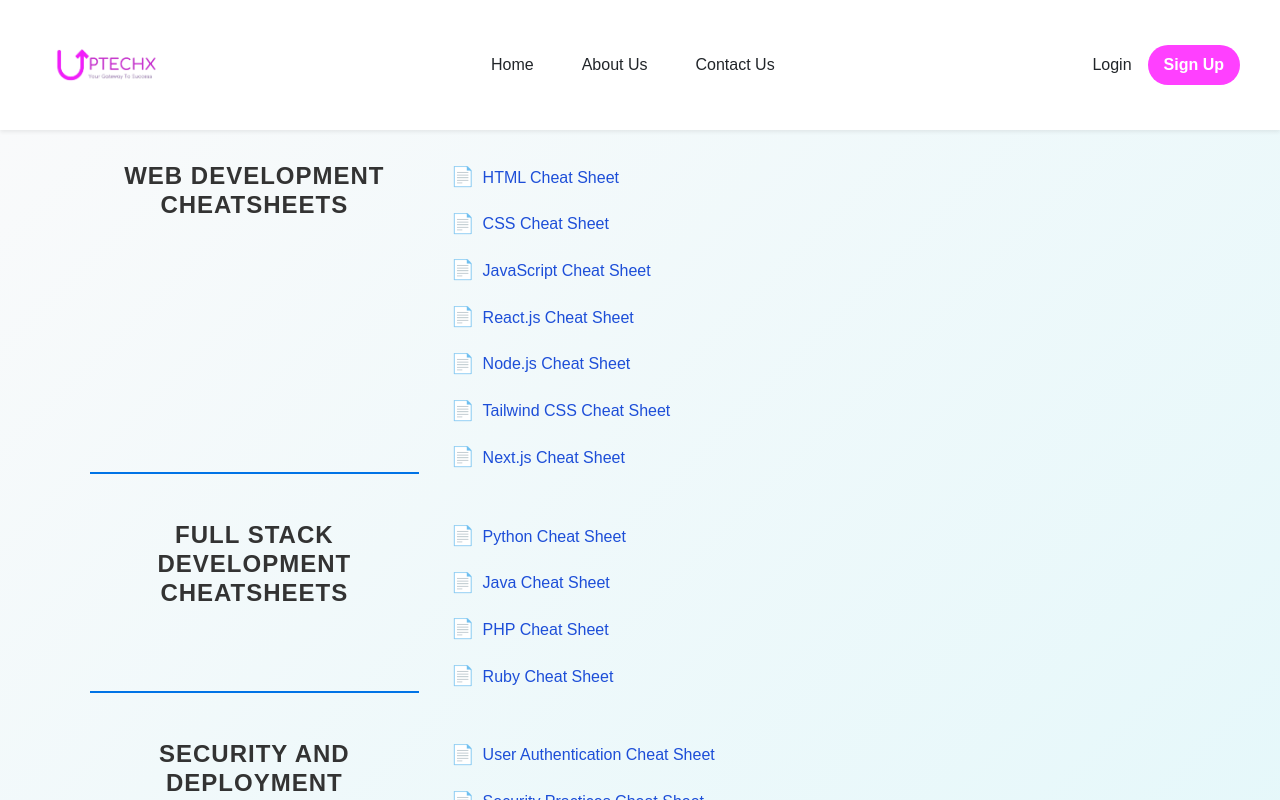
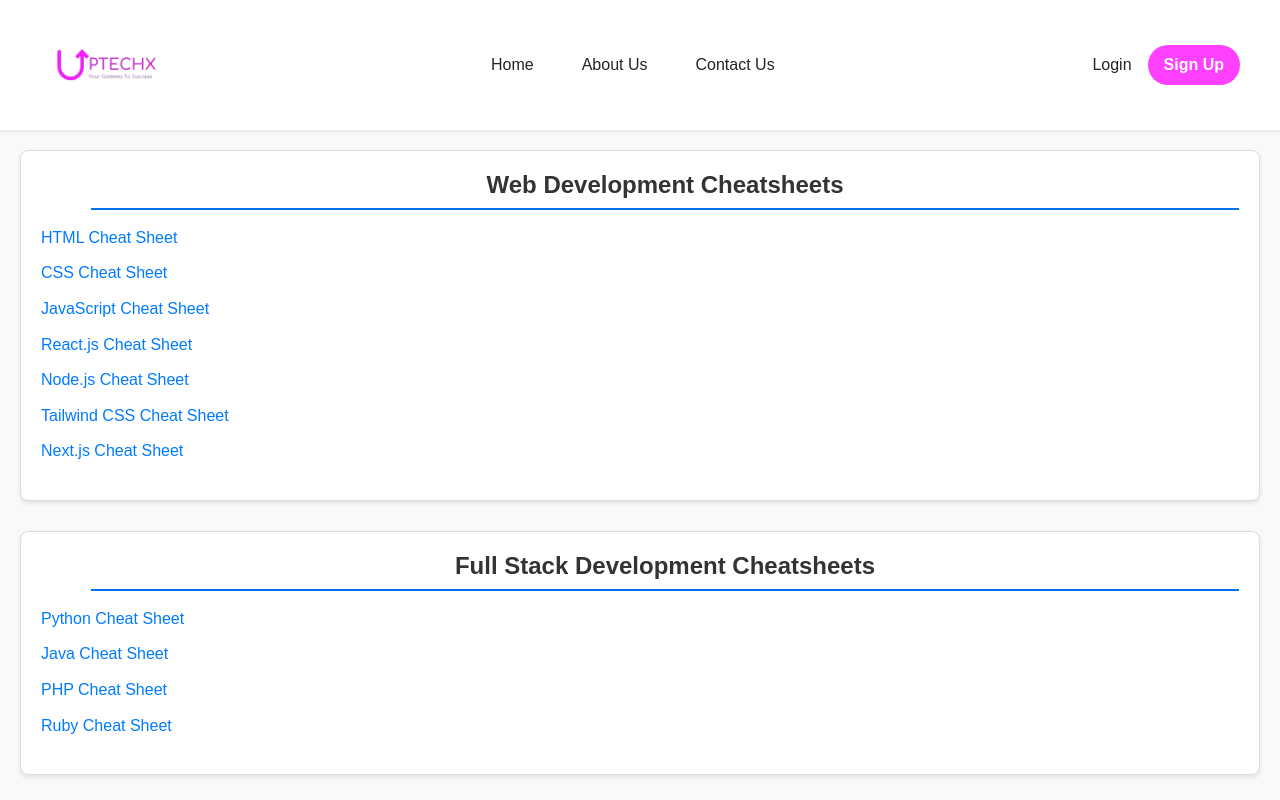
Before and after one commit to Ayesha18388/uptechx, a React (Create React App) app: page /cheatsheets in a window 1280 px wide. Shown: the top 800 px of the page. Built offline with nearby package versions, Linux system fonts and the light colour scheme.

Commit message:
new update

```diff
--- a/public/db.json
+++ b/public/db.json
@@ -38,7 +38,8 @@
           "level": "Intermediate",
           "link": "https://www.udemy.com/course/ai-in-practice/"
         }
-      ]
+      ],
+      "id": "01df"
     },
     {
       "category": "Data Science",
@@ -78,7 +79,8 @@
           "level": "Intermediate",
           "link": "https://www.coursera.org/specializations/data-science-foundations-r"
         }
-      ]
+      ],
+      "id": "8a0a"
     },
     {
       "category": "React.js, Next.js, Tailwind CSS, TypeScript",
@@ -139,7 +141,8 @@
           "level": "Beginner",
           "link": "https://www.coursera.org/projects/typescript-string-properties-and-methods"
         }
-      ]
+      ],
+      "id": "12a9"
     },
     {
       "category": "ChatGPT",
@@ -179,7 +182,8 @@
           "level": "Intermediate",
           "link": "https://www.coursera.org/learn/chatgpt-for-data-analytics"
         }
-      ]
+      ],
+      "id": "5e83"
     },
     {
       "category": "Generative AI",
@@ -219,7 +223,8 @@
           "level": "Beginner",
           "link": "https://www.coursera.org/learn/introduction-to-generative-ai"
         }
-      ]
+      ],
+      "id": "51c0"
     },
     {
       "category": "Data Analysis",
@@ -252,7 +257,8 @@
           "level": "Intermediate",
           "link": "https://www.coursera.org/professional-certificates/google-data-analytics"
         }
-      ]
+      ],
+      "id": "2838"
     },
     {
       "category": "Programming Languages",
@@ -292,7 +298,8 @@
           "level": "Beginner",
           "link": "https://www.coursera.org/learn/r-programming?"
         }
-      ]
+      ],
+      "id": "4122"
     },
     {
       "category": "Cloud Computing",
@@ -332,7 +339,8 @@
           "level": "Intermediate",
           "link": "https://www.coursera.org/learn/microsoft-azure-cloud-services?"
         }
-      ]
+      ],
+      "id": "b8ea"
     },
     {
       "category": "Web Development",
@@ -372,7 +380,8 @@
           "level": "Intermediate",
           "link": "https://www.coursera.org/professional-certificates/ibm-frontend-developer"
         }
-      ]
+      ],
+      "id": "e753"
     },
     {
       "category": "Full Stack Development",
@@ -412,7 +421,8 @@
           "level": "Advanced",
           "link": "https://www.coursera.org/professional-certificates/meta-front-end-developer"
         }
-      ]
+      ],
+      "id": "0a87"
     },
     {
       "category": "AWS (Amazon Web Services)",
@@ -452,7 +462,8 @@
           "level": "Advanced",
           "link": "https://explore.skillbuilder.aws/learn/learning-plans/1570/aws-for-games-cloud-game-development-knowledge-badge-readiness-path"
         }
-      ]
+      ],
+      "id": "233f"
     },
     {
       "category": "DevOps",
@@ -492,7 +503,8 @@
           "level": "Advanced",
           "link": "https://www.coursera.org/specializations/devops-cloud-and-agile-foundations"
         }
-      ]
+      ],
+      "id": "8f31"
     },
     {
       "category": "UI/UX Design",
@@ -532,7 +544,8 @@
           "level": "Intermediate",
           "link": "https://www.coursera.org/learn/designing-user-interfaces-and-experiences-uiux"
         }
-      ]
+      ],
+      "id": "8118"
     },
     {
       "category": "Figma, Canva, Adobe",
@@ -572,7 +585,8 @@
           "level": "Beginner",
           "link": ""
         }
-      ]
+      ],
+      "id": "51d7"
     },
     {
       "category": "Cybersecurity",
@@ -612,7 +626,8 @@
           "level": "Advanced",
           "link": "https://www.coursera.org/specializations/cbrops"
         }
-      ]
+      ],
+      "id": "f923"
     },
     {
       "category": "Big Data",
@@ -652,7 +667,8 @@
           "level": "Beginner",
           "link": "https://www.coursera.org/learn/big-data-management"
         }
-      ]
+      ],
+      "id": "f039"
     },
     {
       "category": "Software Development",
@@ -692,7 +708,8 @@
           "level": "Intermediate",
           "link": "https://www.coursera.org/professional-certificates/generative-ai-for-software-development"
         }
-      ]
+      ],
+      "id": "9272"
     },
     {
       "category": "Data Structures and Algorithms (DSA)",
@@ -705,7 +722,7 @@
           "link": "https://www.coursera.org/learn/data-structures"
         },
         {
-          "id":89,
+          "id": 89,
           "title": "Python Data Structures",
           "description": "Learn data structures using Python.",
           "level": "Intermediate",
@@ -732,81 +749,241 @@
           "level": "Beginner",
           "link": "https://www.freecodecamp.org/news/learn-data-structures-and-algorithms/"
         }
-      ]
+      ],
+      "id": "d467"
     }
   ],
   "cheatsheets": [
     {
       "category": "Web Development Cheatsheets",
       "items": [
-        { "title": "HTML Cheat Sheet", "link": "https://drive.google.com/file/d/1ZSE9-sMpz3t63C1kYsbt6JIf1SR2o3w1/view?usp=drivesdk" },
-        { "title": "CSS Cheat Sheet", "link": "https://drive.google.com/file/d/1ZSV-bA18TpWmsU6Ofv5AhequD6_6oc70/view?usp=drivesdk" },
-        { "title": "JavaScript Cheat Sheet", "link": "https://drive.google.com/file/d/1ZTVt1_cF1NgxdeYEMvzkYtZwAb0CX9Sn/view?usp=drivesdk" },
-        { "title": "React.js Cheat Sheet", "link": "https://drive.google.com/file/d/1ZU4znQ1ivEA0QK74wrb7opiHdMpE92aU/view?usp=drivesdk" },
-        { "title": "Node.js Cheat Sheet", "link": "https://drive.google.com/file/d/1ZXcfrqeSz9ZlisAhv3aqitkZ7ZiNxGZv/view?usp=drivesdk" },
-        { "title": "Tailwind CSS Cheat Sheet", "link": "https://drive.google.com/file/d/1ZWt3ec6hXy-WT0dKyHYszJoBidsTKZzB/view?usp=drivesdk" },
-        { "title": "Next.js Cheat Sheet", "link": "https://drive.google.com/file/d/1ZXZpjO4Tq8mDfuPeUwVTb93E8Lk0mVg8/view?usp=drivesdk" }
-      ]
+        {
+          "title": "HTML Cheat Sheet",
+          "link": "https://drive.google.com/file/d/1ZSE9-sMpz3t63C1kYsbt6JIf1SR2o3w1/view?usp=drivesdk"
+        },
+        {
+          "title": "CSS Cheat Sheet",
+          "link": "https://drive.google.com/file/d/1ZSV-bA18TpWmsU6Ofv5AhequD6_6oc70/view?usp=drivesdk"
+        },
+        {
+          "title": "JavaScript Cheat Sheet",
+          "link": "https://drive.google.com/file/d/1ZTVt1_cF1NgxdeYEMvzkYtZwAb0CX9Sn/view?usp=drivesdk"
+        },
+        {
+          "title": "React.js Cheat Sheet",
+          "link": "https://drive.google.com/file/d/1ZU4znQ1ivEA0QK74wrb7opiHdMpE92aU/view?usp=drivesdk"
+        },
+        {
+          "title": "Node.js Cheat Sheet",
+          "link": "https://drive.google.com/file/d/1ZXcfrqeSz9ZlisAhv3aqitkZ7ZiNxGZv/view?usp=drivesdk"
+        },
+        {
+          "title": "Tailwind CSS Cheat Sheet",
+          "link": "https://drive.google.com/file/d/1ZWt3ec6hXy-WT0dKyHYszJoBidsTKZzB/view?usp=drivesdk"
+        },
+        {
+          "title": "Next.js Cheat Sheet",
+          "link": "https://drive.google.com/file/d/1ZXZpjO4Tq8mDfuPeUwVTb93E8Lk0mVg8/view?usp=drivesdk"
+        }
+      ],
+      "id": "1291"
     },
     {
       "category": "Full Stack Development Cheatsheets",
       "items": [
-        { "title": "Python Cheat Sheet", "link": "https://drive.google.com/file/d/1ZXZpjO4Tq8mDfuPeUwVTb93E8Lk0mVg8/view?usp=drivesdk" },
-        { "title": "Java Cheat Sheet", "link": "https://drive.google.com/file/d/1ZXZpjO4Tq8mDfuPeUwVTb93E8Lk0mVg8/view?usp=drivesdk" },
-        { "title": "PHP Cheat Sheet", "link": "https://drive.google.com/file/d/1ZXZpjO4Tq8mDfuPeUwVTb93E8Lk0mVg8/view?usp=drivesdk" },
-        { "title": "Ruby Cheat Sheet", "link": "https://drive.google.com/file/d/1ZXZpjO4Tq8mDfuPeUwVTb93E8Lk0mVg8/view?usp=drivesdk" }
-      ]
+        {
+          "title": "Python Cheat Sheet",
+          "link": "https://drive.google.com/file/d/1ZXZpjO4Tq8mDfuPeUwVTb93E8Lk0mVg8/view?usp=drivesdk"
+        },
+        {
+          "title": "Java Cheat Sheet",
+          "link": "https://drive.google.com/file/d/1ZXZpjO4Tq8mDfuPeUwVTb93E8Lk0mVg8/view?usp=drivesdk"
+        },
+        {
+          "title": "PHP Cheat Sheet",
+          "link": "https://drive.google.com/file/d/1ZXZpjO4Tq8mDfuPeUwVTb93E8Lk0mVg8/view?usp=drivesdk"
+        },
+        {
+          "title": "Ruby Cheat Sheet",
+          "link": "https://drive.google.com/file/d/1ZXZpjO4Tq8mDfuPeUwVTb93E8Lk0mVg8/view?usp=drivesdk"
+        }
+      ],
+      "id": "e8dc"
     },
     {
       "category": "Security and Deployment Cheatsheets",
       "items": [
-        { "title": "User Authentication Cheat Sheet", "link": "https://drive.google.com/file/d/1ZXZpjO4Tq8mDfuPeUwVTb93E8Lk0mVg8/view?usp=drivesdk" },
-        { "title": "Security Practices Cheat Sheet", "link": "https://drive.google.com/file/d/1ZXZpjO4Tq8mDfuPeUwVTb93E8Lk0mVg8/view?usp=drivesdk" },
-        { "title": "Docker Cheat Sheet", "link": "https://drive.google.com/file/d/1ZXZpjO4Tq8mDfuPeUwVTb93E8Lk0mVg8/view?usp=drivesdk" },
-        { "title": "CI/CD Cheat Sheet", "link": "https://drive.google.com/file/d/1ZXZpjO4Tq8mDfuPeUwVTb93E8Lk0mVg8/view?usp=drivesdk" },
-        { "title": "Cloud Deployment Cheat Sheet", "link": "https://drive.google.com/file/d/1ZXZpjO4Tq8mDfuPeUwVTb93E8Lk0mVg8/view?usp=drivesdk" }
-      ]
+        {
+          "title": "User Authentication Cheat Sheet",
+          "link": "https://drive.google.com/file/d/1ZXZpjO4Tq8mDfuPeUwVTb93E8Lk0mVg8/view?usp=drivesdk"
+        },
+        {
+          "title": "Security Practices Cheat Sheet",
+          "link": "https://drive.google.com/file/d/1ZXZpjO4Tq8mDfuPeUwVTb93E8Lk0mVg8/view?usp=drivesdk"
+        },
+        {
+          "title": "Docker Cheat Sheet",
+          "link": "https://drive.google.com/file/d/1ZXZpjO4Tq8mDfuPeUwVTb93E8Lk0mVg8/view?usp=drivesdk"
+        },
+        {
+          "title": "CI/CD Cheat Sheet",
+          "link": "https://drive.google.com/file/d/1ZXZpjO4Tq8mDfuPeUwVTb93E8Lk0mVg8/view?usp=drivesdk"
+        },
+        {
+          "title": "Cloud Deployment Cheat Sheet",
+          "link": "https://drive.google.com/file/d/1ZXZpjO4Tq8mDfuPeUwVTb93E8Lk0mVg8/view?usp=drivesdk"
+        }
+      ],
+      "id": "56a6"
     },
     {
       "category": "Advanced Topics Cheatsheets",
       "items": [
-        { "title": "System Design Cheat Sheet", "link": "https://drive.google.com/file/d/1ZXZpjO4Tq8mDfuPeUwVTb93E8Lk0mVg8/view?usp=drivesdk" },
-        { "title": "Performance Optimization Cheat Sheet", "link": "https://drive.google.com/file/d/1ZXZpjO4Tq8mDfuPeUwVTb93E8Lk0mVg8/view?usp=drivesdk" },
-        { "title": "Cyber Security Cheat Sheet", "link": "https://drive.google.com/file/d/1ZXZpjO4Tq8mDfuPeUwVTb93E8Lk0mVg8/view?usp=drivesdk" },
-        { "title": "Blockchain Cheat Sheet", "link": "https://drive.google.com/file/d/1ZXZpjO4Tq8mDfuPeUwVTb93E8Lk0mVg8/view?usp=drivesdk" },
-        { "title": "NoSQL Cheat Sheet", "link": "https://drive.google.com/file/d/1ZXZpjO4Tq8mDfuPeUwVTb93E8Lk0mVg8/view?usp=drivesdk" },
-        { "title": "MongoDB Cheat Sheet", "link": "https://drive.google.com/file/d/1ZXZpjO4Tq8mDfuPeUwVTb93E8Lk0mVg8/view?usp=drivesdk" }
-      ]
+        {
+          "title": "System Design Cheat Sheet",
+          "link": "https://drive.google.com/file/d/1ZXZpjO4Tq8mDfuPeUwVTb93E8Lk0mVg8/view?usp=drivesdk"
+        },
+        {
+          "title": "Performance Optimization Cheat Sheet",
+          "link": "https://drive.google.com/file/d/1ZXZpjO4Tq8mDfuPeUwVTb93E8Lk0mVg8/view?usp=drivesdk"
+        },
+        {
+          "title": "Cyber Security Cheat Sheet",
+          "link": "https://drive.google.com/file/d/1ZXZpjO4Tq8mDfuPeUwVTb93E8Lk0mVg8/view?usp=drivesdk"
+        },
+        {
+          "title": "Blockchain Cheat Sheet",
+          "link": "https://drive.google.com/file/d/1ZXZpjO4Tq8mDfuPeUwVTb93E8Lk0mVg8/view?usp=drivesdk"
+        },
+        {
+          "title": "NoSQL Cheat Sheet",
+          "link": "https://drive.google.com/file/d/1ZXZpjO4Tq8mDfuPeUwVTb93E8Lk0mVg8/view?usp=drivesdk"
+        },
+        {
+          "title": "MongoDB Cheat Sheet",
+          "link": "https://drive.google.com/file/d/1ZXZpjO4Tq8mDfuPeUwVTb93E8Lk0mVg8/view?usp=drivesdk"
+        }
+      ],
+      "id": "e50f"
     }
   ],
   "dsaAndAptitude": [
     {
       "category": "DSA Roadmap",
       "items": [
-        { "title": "DSA Roadmap", "link": "https://roadmap.sh/datastructures-and-algorithms" }
-      ]
+        {
+          "title": "DSA Roadmap",
+          "link": "https://roadmap.sh/datastructures-and-algorithms"
+        }
+      ],
+      "id": "0371"
     },
     {
       "category": "DSA Problems Sheet",
       "items": [
-        { "title": "DSA sheet by Love Babbar", "link": "https://www.geeksforgeeks.org/dsa-sheet-by-love-babbar/" },
-        { "title": "DSA by Nishanth Chahar", "link": "https://docs.google.com/spreadsheets/d/1kyHfGGaLTzWspcqMUUS5Httmip7t8LJB0P-uPrRLGos/edit?usp=drivesdk" },
-        { "title": "DSA by Shraddha Khapra", "link": "https://docs.google.com/spreadsheets/u/0/d/1hXserPuxVoWMG9Hs7y8wVdRCJTcj3xMBAEYUOXQ5Xag/htmlview" }
-      ]
+        {
+          "title": "DSA sheet by Love Babbar",
+          "link": "https://www.geeksforgeeks.org/dsa-sheet-by-love-babbar/"
+        },
+        {
+          "title": "DSA by Nishanth Chahar",
+          "link": "https://docs.google.com/spreadsheets/d/1kyHfGGaLTzWspcqMUUS5Httmip7t8LJB0P-uPrRLGos/edit?usp=drivesdk"
+        },
+        {
+          "title": "DSA by Shraddha Khapra",
+          "link": "https://docs.google.com/spreadsheets/u/0/d/1hXserPuxVoWMG9Hs7y8wVdRCJTcj3xMBAEYUOXQ5Xag/htmlview"
+        }
+      ],
+      "id": "93ca"
     },
     {
       "category": "Data Structures and Algorithms",
       "items": [
-        { "title": "DSA in JAVA", "link": "https://drive.google.com/file/d/1a-Bskv5Ni37-dQoEa-XUitXr9XA0UC6M/view?usp=drivesdk" },
-        { "title": "DSA in C++", "link": "https://drive.google.com/file/d/1a0wGJJTzUM1Kgpua6k_NxYVPW8R5nubN/view?usp=drivesdk" }
-      ]
+        {
+          "title": "DSA in JAVA",
+          "link": "https://drive.google.com/file/d/1a-Bskv5Ni37-dQoEa-XUitXr9XA0UC6M/view?usp=drivesdk"
+        },
+        {
+          "title": "DSA in C++",
+          "link": "https://drive.google.com/file/d/1a0wGJJTzUM1Kgpua6k_NxYVPW8R5nubN/view?usp=drivesdk"
+        }
+      ],
+      "id": "1d59"
     },
     {
       "category": "Aptitude",
       "items": [
-        { "title": "Qualitative Aptitude", "link": "https://drive.google.com/file/d/1_w8aO8lG1r-gkBODGjYGVikM8W-dSz9J/view?usp=drivesdk" },
-        { "title": "Quantitative Aptitude", "link": "https://drive.google.com/file/d/1_vA4I6z9I-uCTmicYRhMS_rNgxMiOac3/view?usp=drivesdk" }
-      ]
+        {
+          "title": "Qualitative Aptitude",
+          "link": "https://drive.google.com/file/d/1_w8aO8lG1r-gkBODGjYGVikM8W-dSz9J/view?usp=drivesdk"
+        },
+        {
+          "title": "Quantitative Aptitude",
+          "link": "https://drive.google.com/file/d/1_vA4I6z9I-uCTmicYRhMS_rNgxMiOac3/view?usp=drivesdk"
+        }
+      ],
+      "id": "cd0b"
+    }
+  ],
+  "admin": {
+    "username": "kulsum",
+    "password": "123456",
+    "email": "kulsumparveen56@gmail.com",
+    "role": "superadmin"
+  },
+  "scholarships": [
+    {
+      "id": "1745814656268",
+      "title": "htojhgnhg",
+      "offeredBy": "fgfghmhmg",
+      "eligibility": "gfhfoimfihj",
+      "benefits": "htfinijhrihm",
+      "link": "tihkkhih0jm0j"
+    },
+    {
+      "id": "1745814797329",
+      "title": "hrh,mhm",
+      "offeredBy": "hfoholoohmhm",
+      "eligibility": "nhophmookm",
+      "benefits": "12000",
+      "link": "tbopgngfknon"
+    },
+    {
+      "id": 1745901273770,
+      "title": "hujjlk",
+      "offeredBy": "jm;jpijj",
+      "eligibility": "mfbdfbfdm",
+      "benefits": "grspgfpgdihg",
+      "link": "dfvffipdgtipgt"
+    }
+  ],
+  "newsArticles": [
+    {
+      "id": 1745895763012,
+      "title": "eyj",
+      "description": "mfhjmh",
+      "source": "mhfhmhm",
+      "publishedDate": ",jt,tj,m",
+      "link": "hmfmrm"
+    }
+  ],
+  "hackathonsData": [
+    {
+      "id": 1745901249400,
+      "title": "ggbfpkng",
+      "dates": "gfmkpgmn",
+      "mode": "vblnfbnk",
+      "location": "pk,pdmdm",
+      "description": "gn,ngfpnm",
+      "link": "gbfgpngfmpnbvnn"
+    },
+    {
+      "id": 1745901273770,
+      "title": "hujjlk",
+      "offeredBy": "jm;jpijj",
+      "eligibility": "mfbdfbfdm",
+      "benefits": "grspgfpgdihg",
+      "link": "dfvffipdgtipgt"
     }
   ]
 }
--- a/src/App.js
+++ b/src/App.js
@@ -11,6 +11,7 @@ import Login from "./Auth/Login";
 import Scholarships from "./components/Scholarships"; // Import Scholarships
 import Hackathonsandevents from "./components/Hackathonsandevents"; // Import Hackathons and Events
 import TechNews from "./components/TechNews"; // Import Tech News
+import AdminPage from "./components/AdminPage"; // Import Admin Page
 
 const App = () => {
   const [data, setData] = useState({
@@ -75,6 +76,7 @@ const AppContent = ({ data, savedItems, setSavedItems }) => {
         <Route path="/Scholarships" element={<Scholarships />} /> {/* Scholarships Route */}
         <Route path="/Hackathonsandevents" element={<Hackathonsandevents />} /> {/* Hackathons Route */}
         <Route path="/TechNews" element={<TechNews />} /> {/* Tech News Route */}
+        <Route path="/AdminPage" element={<AdminPage />} /> {/* Admin Page Route */}
       </Routes>
       <Footer /> {/* Include Footer */}
     </>
--- a/src/components/Cheatsheets.css
+++ b/src/components/Cheatsheets.css
@@ -1,147 +1,41 @@
-/* Container for the cheatsheets section */
 .cheatsheets-container {
-  padding: 2rem;
-  background: linear-gradient(135deg, #f9fafb, #e0f7fa); /* Gradient background for a modern look */
-  display: flex;
-  flex-direction: column;
-  align-items: center;
-  min-height: 100vh;
+  padding: 20px;
+  font-family: Arial, sans-serif;
+  background-color: #f9f9f9;
 }
 
-/* Title styling for each category */
-.category-title {
-  text-align: center;
-  font-size: 2rem;
-  margin-bottom: 1.5rem;
-  color: #4f46e5; /* Indigo color for titles */
-  font-weight: bold;
-  text-transform: uppercase;
-  letter-spacing: 1px;
-  border-bottom: 2px solid #4f46e5; /* Underline effect */
-  display: inline-block;
-  padding-bottom: 0.5rem;
+.cheatsheet-category {
+  margin-bottom: 30px;
+  padding: 20px;
+  background-color: #fff;
+  border: 1px solid #ddd;
+  border-radius: 8px;
+  box-shadow: 0 2px 4px rgba(0, 0, 0, 0.1);
 }
 
-/* Grid layout for categories */
-.cheatsheet-category {
-  display: grid;
-  grid-template-columns: repeat(auto-fill, minmax(300px, 1fr)); /* Responsive grid layout */
-  gap: 2rem;
-  width: 100%;
-  max-width: 1200px; /* Limit the width for better readability */
-  margin-bottom: 2rem;
+.category-title {
+  margin-bottom: 15px;
+  color: #007bff;
+  font-size: 20px;
+  font-weight: bold;
 }
 
-/* Individual category card */
-.category {
-  background: #ffffff;
-  padding: 1.5rem;
-  border-radius: 12px; /* Rounded corners for a softer look */
-  box-shadow: 0 4px 8px rgba(0, 0, 0, 0.1); /* Subtle shadow for depth */
-  transition: transform 0.3s ease, box-shadow 0.3s ease;
-  display: flex;
-  flex-direction: column;
-  align-items: flex-start;
-  border-left: 5px solid #4f46e5; /* Accent border for uniqueness */
-}
-
-/* Hover effect for category cards */
-.category:hover {
-  transform: translateY(-10px); /* Lift effect */
-  box-shadow: 0 8px 16px rgba(0, 0, 0, 0.2); /* Stronger shadow on hover */
-  border-left: 5px solid #9333ea; /* Change accent color on hover */
-}
-
-/* List styling for cheatsheet links */
 .cheatsheet-list {
   list-style-type: none;
   padding: 0;
-  margin: 0;
-  width: 100%;
 }
 
-/* Individual list item */
 .cheatsheet-item {
-  margin-bottom: 1rem;
-  display: flex;
-  align-items: center;
-  gap: 0.5rem;
+  margin-bottom: 10px;
 }
 
-/* Link styling */
 .cheatsheet-item a {
-  color: #1d4ed8; /* Blue color for links */
   text-decoration: none;
-  font-size: 1rem;
-  font-weight: 500;
-  transition: color 0.3s ease, transform 0.3s ease;
+  color: #007bff;
+  font-size: 16px;
 }
 
-/* Hover effect for links */
 .cheatsheet-item a:hover {
-  color: #9333ea; /* Purple color on hover */
   text-decoration: underline;
-  transform: scale(1.05); /* Slight zoom effect */
+  color: #0056b3;
 }
-
-/* Icon for list items (optional) */
-.cheatsheet-item::before {
-  content: "📄"; /* Add a document icon before each link */
-  font-size: 1.2rem;
-  color: #4f46e5;
-}
-
-/* Animation for fade-in effect */
-@keyframes fadeInUp {
-  from {
-    opacity: 0;
-    transform: translateY(20px);
-  }
-  to {
-    opacity: 1;
-    transform: translateY(0);
-  }
-}
-
-/* Apply animation to category cards */
-.category {
-  opacity: 0;
-  animation: fadeInUp 0.8s forwards;
-}
-
-/* Delay animation for staggered effect */
-.cheatsheet-category .category:nth-child(1) {
-  animation-delay: 0.2s;
-}
-.cheatsheet-category .category:nth-child(2) {
-  animation-delay: 0.4s;
-}
-.cheatsheet-category .category:nth-child(3) {
-  animation-delay: 0.6s;
-}
-.cheatsheet-category .category:nth-child(4) {
-  animation-delay: 0.8s;
-}
-.cheatsheet-category .category:nth-child(5) {
-  animation-delay: 1s;
-}
-
-/* Responsive design for smaller screens */
-@media (max-width: 768px) {
-  .category-title {
-    font-size: 1.5rem;
-  }
-
-  .cheatsheet-item a {
-    font-size: 0.9rem;
-  }
-
-  .cheatsheet-category {
-    grid-template-columns: 1fr; /* Stack cards vertically on smaller screens */
-    gap: 1rem;
-  }
-
-  .category {
-    padding: 1rem;
-  }
-}
--- a/src/components/Hackathonsandevents.js
+++ b/src/components/Hackathonsandevents.js
@@ -223,7 +223,7 @@ const hackathonsData = [
 
 ];
 
-const Hackathons = () => {
+const Hackathonsandevents = () => {
   return (
     <div className="container">
       <h1 className="title">Upcoming Hackathons and Tech Events in India (2025)</h1>
@@ -248,4 +248,4 @@ const Hackathons = () => {
   );
 };
 
-export default Hackathons;
+export default Hackathonsandevents;
--- a/src/components/Navbar.js
+++ b/src/components/Navbar.js
@@ -61,10 +61,10 @@ const Navbar = ({ toggleSidebar }) => {
             </>
           ) : (
             <>
-              <a href="/login" className="text-dark mx-3 text-decoration-none">
+              <a href="/Login" className="text-dark mx-3 text-decoration-none">
                 Login
               </a>
-              <a href="/signup" className="btn btn-primary sign-up-btn">
+              <a href="/Signup" className="btn btn-primary sign-up-btn">
                 Sign Up
               </a>
             </>
```
Also changed, not shown: src/Auth/Login.js (+16 -1 lines), src/components/Hackathonsandevents.css (+8 -5 lines), src/Auth/Signup.js (line endings or trailing spaces), src/components/AdminPage.css (added), src/components/AdminPage.js (added), src/components/TechNews.js (line endings or trailing spaces).
